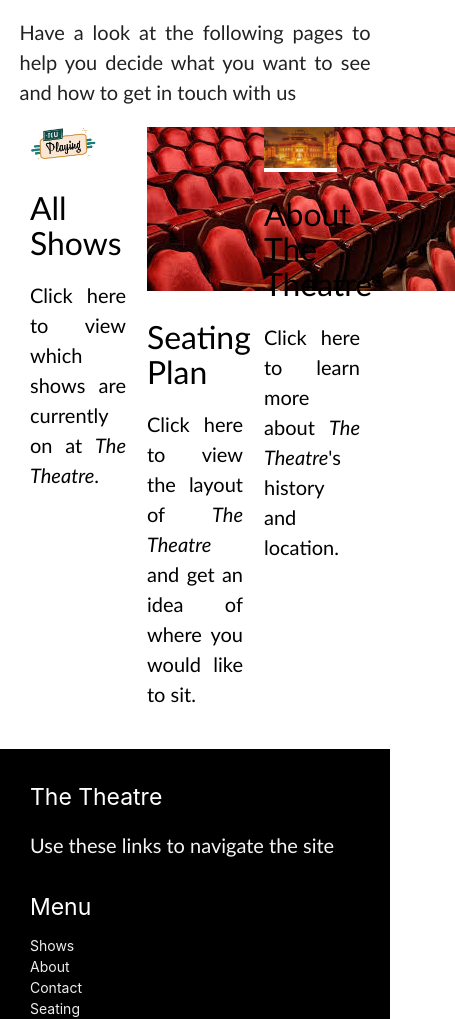
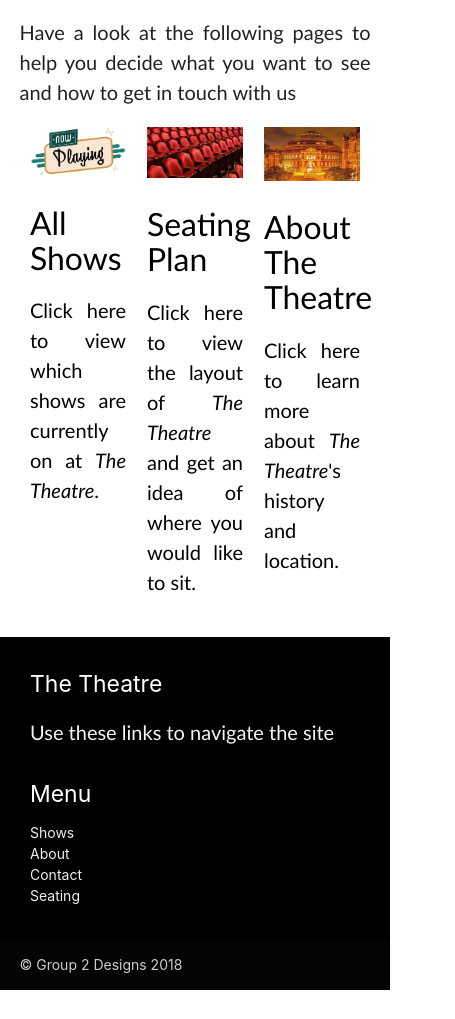
Before and after one commit to neillj14/COM321-Assignment, a plain HTML site: page index.html in a window 390 px wide. Shown: the part 981-2000 px from the top of the page, 455 px wide, since content can reach past the window. After the commit the page ends 1971 px from the top, so only its background shows below. Drawn offline with nearby package versions, Linux system fonts and the light colour scheme.

Commit message:
Fixed an issue with homepage image scaling on mobile devices

```diff
--- a/index.html
+++ b/index.html
@@ -145,14 +145,14 @@
                 <div class="row">
                     <div class="col s4">
                         <a href="seating-plan.html">
-                            <img src="assets/images/home/showsprev.png" width=69.07630522088353%>
+                            <img src="assets/images/home/showsprev.png" width=100%>
                             <h4>All Shows</h4>
                             <p>Click here to view which shows are currently on at <i>The Theatre</i>.</p>
                         </a>
                     </div>
                     <div class="col s4">
                         <a href="seating-plan.html">
-                            <img src="assets/images/home/seats.jpg">
+                            <img src="assets/images/home/seats.jpg" width=100%>
                             <h4>Seating Plan</h4>
                             <p>Click here to view the layout of <i>The Theatre</i> and get an idea of where you would
                                 like to sit.</p>
@@ -160,7 +160,7 @@
                     </div>
                     <div class="col s4">
                         <a href="seating-plan.html">
-                            <img src="assets/images/home/about.jpg" width=75.9375%>
+                            <img src="assets/images/home/about.jpg" width=100%>
                             <h4>About The Theatre</h4>
                             <p>Click here to learn more about <i>The Theatre</i>'s history and location.</p>
                         </a>
```
Also changed, not shown: booking.html (+8 -0 lines).
